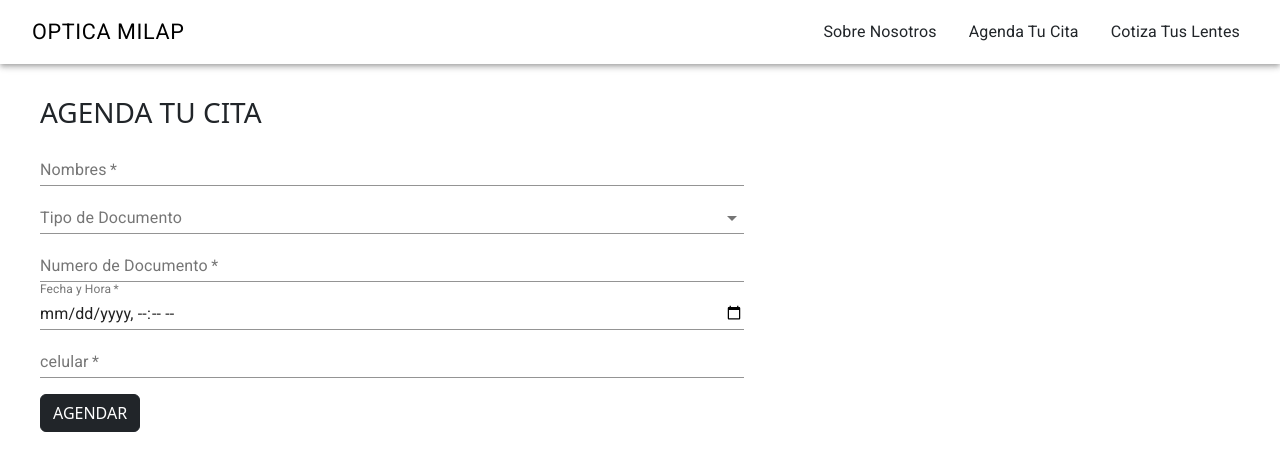
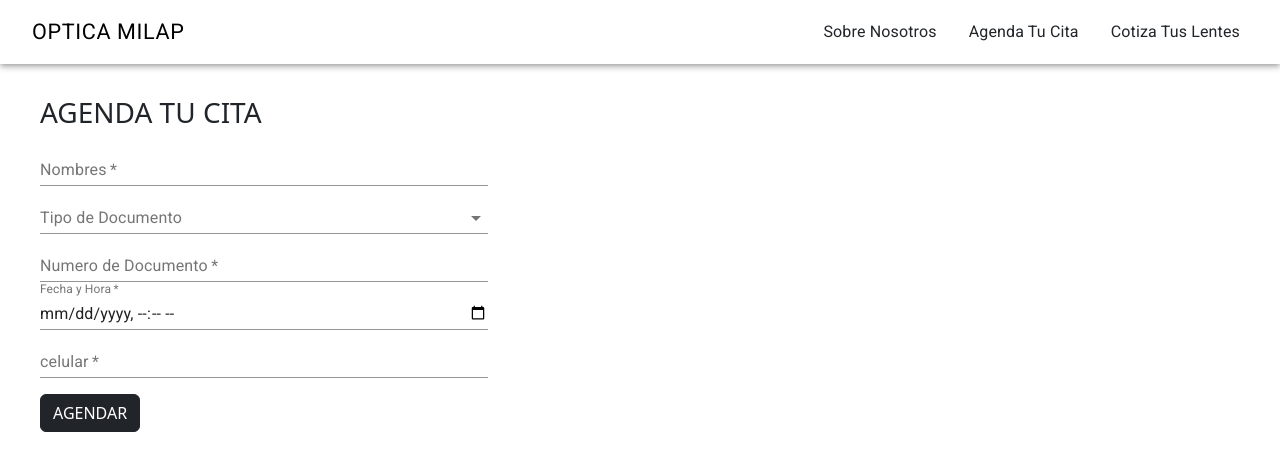
Before and after one commit to juspi1020/milapPage, a React (Create React App) app in the folder milap/: page /cita in a window 1280 px wide. Shown: the top 470 px of the page. Built offline with nearby package versions, Linux system fonts and the light colour scheme.

Commit message:
cambios mínimos en date.js

```diff
--- a/milap/src/Pages/Date.js
+++ b/milap/src/Pages/Date.js
@@ -18,7 +18,7 @@ const useStyles = makeStyles((theme) => ({
             display: 'flex',
             flexDirection: 'column',
             [theme.breakpoints.up('sm')]: {
-                width: '60%',
+                width: '40%',
             }
         },
     },
@@ -58,14 +58,14 @@ const Date = () => {
 
     const validate = (newState) => () => {
         if (validate) {
-            setState({message: 'Cita Agendada', ...newState });
+            setState({ message: 'Cita Agendada', ...newState });
         }
     };
 
 
     const [state, setState] = React.useState({
         open: false,
-        validate:false,
+        validate: false,
         vertical: 'top',
         horizontal: 'center',
         message: 'Cita Agendada',
@@ -77,7 +77,7 @@ const Date = () => {
         e.preventDefault();
         emailjs.send('default_service', 'template_61mxqpm', contact, 'user_1y3e7SWa6ujxgkJcPkxkH')
             .then((response) => {
-                state.open='true';
+                state.open = 'true';
                 console.log('SUCCESS!', response.status, response.text);
                 setContact(frmContact);
                 setShowMessage(true);
@@ -135,9 +135,9 @@ const Date = () => {
                     <TextField
                         id="date"
                         required
+                        value={contact.date}
                         label="Fecha y Hora"
-                        value={contact.date}
-                        name={'date'}
+                        name="date"
                         type="datetime-local"
                         className="form-control"
                         onChange={handleChange}
@@ -156,7 +156,7 @@ const Date = () => {
                         className="form-control" />
 
                     <div className="pt-3" >
-                        <button className="btn btn-dark" onClick={validate({ vertical: 'bottom', horizontal: 'left'})}>AGENDAR</button>
+                        <button className="btn btn-dark" onClick={validate({ vertical: 'bottom', horizontal: 'left' })}>AGENDAR</button>
                     </div>
                     <Snackbar
 
```
